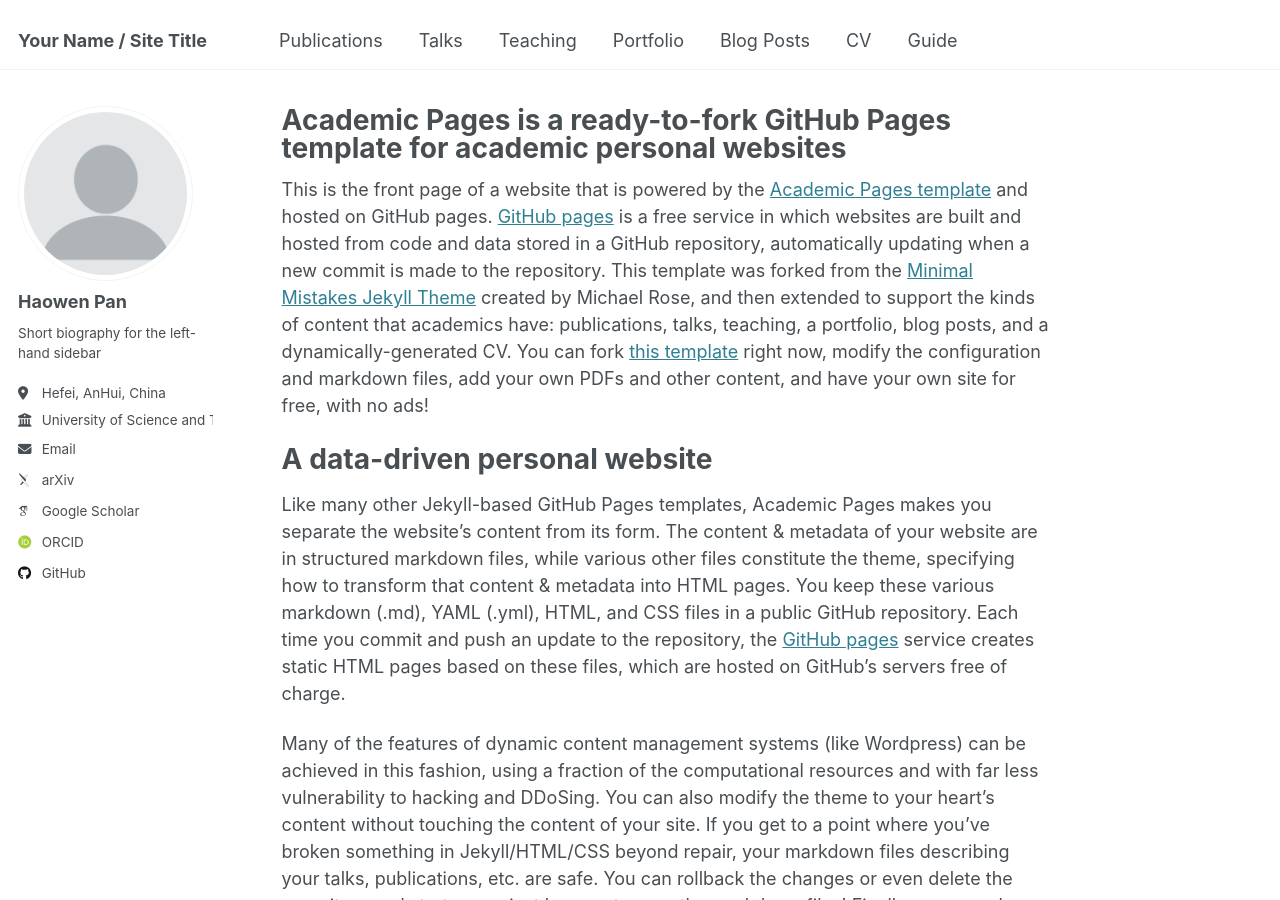
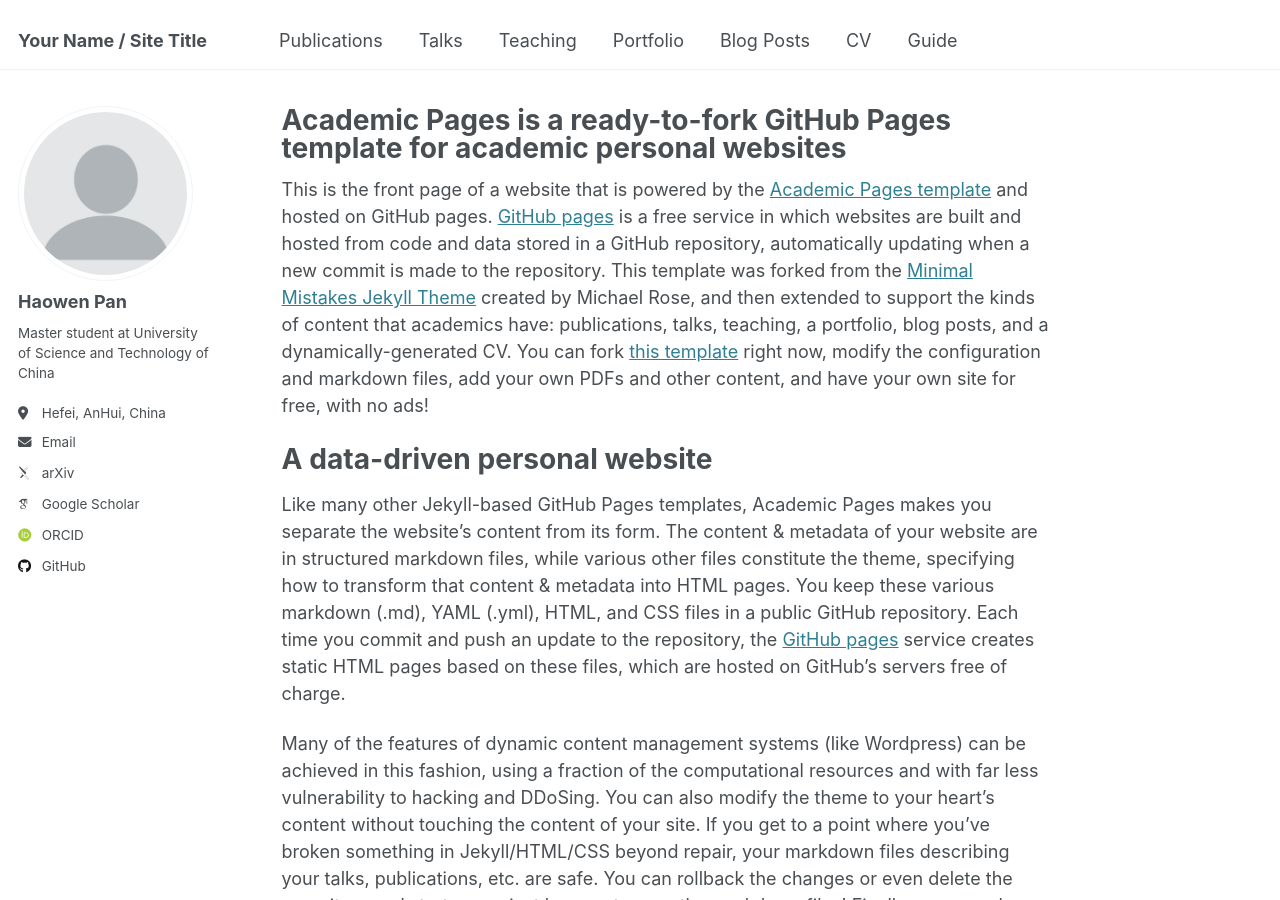
Before and after one commit to opanhw/opanhw.github.io, a Jekyll site: the page built from _pages/about.md, in a window 1280 px wide and 900 px high. Built offline with Jekyll 4.4.1, drawn with Linux system fonts in a browser that asks for light colours; some web fonts are replaced.

Commit message:
Update _config.yml

```diff
--- a/_config.yml
+++ b/_config.yml
@@ -25,9 +25,9 @@ author:
   avatar           : "profile.png"
   name             : "Haowen Pan"
   pronouns         : # example: "she/her"
-  bio              : "Short biography for the left-hand sidebar"
+  bio              : "Master student at University of Science and Technology of China"
   location         : "Hefei, AnHui, China"
-  employer         : "University of Science\n and Technology of China"
+  employer         : # "University of Science and Technology of China"
   uri              : # URL
   email            : "phw1129@mail.ustc.edu.cn"
 
```
